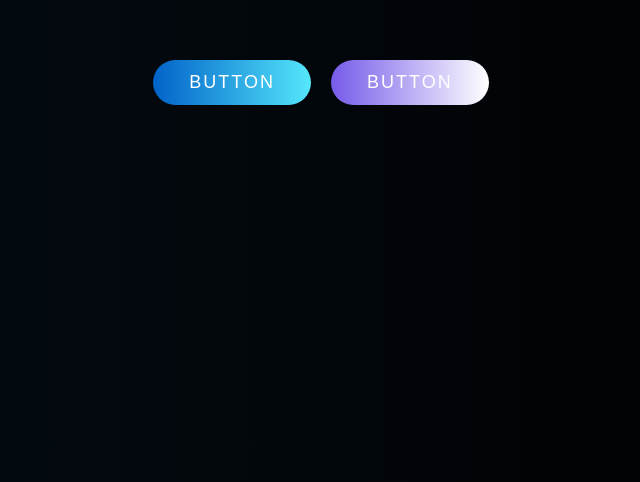
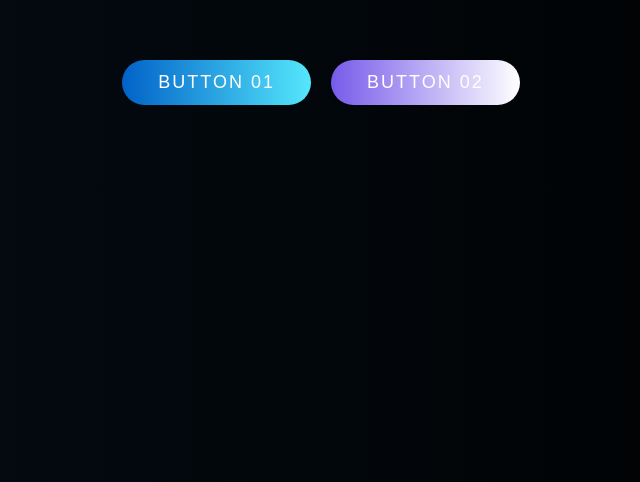
Before and after one commit to fabioperettig/ripple-button-effect, a plain HTML site: page index.html in a window 1280 px wide. Shown: the part 318-800 px from the top of the page, without its empty margins (319-959 px from the left). Drawn offline with Linux system fonts and the light colour scheme; a web font is replaced by a local one.

Commit message:
Título alterado

```diff
--- a/index.html
+++ b/index.html
@@ -2,12 +2,12 @@
 <html>
     <head>
         <meta charset="UTF-8">
-        <title>Ripple Vanilla Button</title>
+        <title>Ripple Button Effect</title>
         <link rel="stylesheet" href="style.css">
     </head>
     <body>
-        <a href="#">Button</a>
-        <a href="#">Button</a>
+        <a href="#">Button 01</a>
+        <a href="#">Button 02</a>
         <script type='text/javascript'>
             const buttons = document.querySelectorAll('a');
             buttons.forEach(btn => {
```
